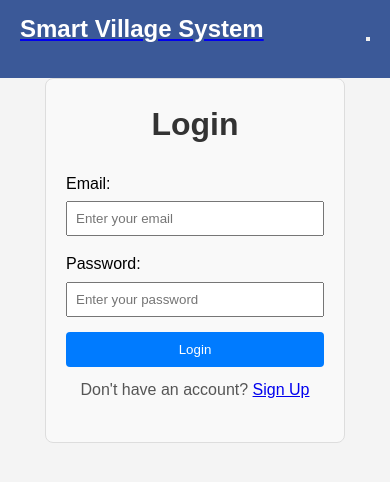
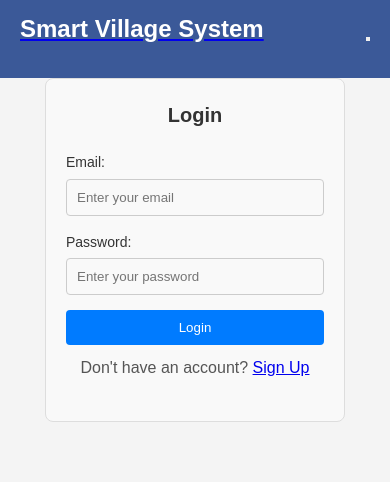
Before and after one commit to Rohitkagankar/Smart-village-system, a React (Vite) app in the folder frontend/: page /login in a window 390 px wide. Shown: the top 482 px of the page. Built offline with nearby package versions, Linux system fonts and the light colour scheme; the HTML template or start-up script is replaced by a standard one.

Commit message:
signup page

```diff
--- a/frontend/src/App.jsx
+++ b/frontend/src/App.jsx
@@ -21,7 +21,7 @@ function App() {
         <Route path="/healthcare" element={<Healthcare />} />
         <Route path="/economic-development" element={<EconomicDevelopment />} />
         <Route path="/login" element={<Login />} />
-        <Route path="/signup" element={<Signup />} /> {/* Add signup route */}
+        <Route path="/signup" element={<Signup />} />
       </Routes>
     </Router>
   );
--- /dev/null
+++ b/frontend/src/Pages/Signup/Signup.css
@@ -0,0 +1,114 @@
+/* General Container Styles */
+.signup-container {
+  width: 300px;
+  margin: 0 auto;
+  padding: 20px;
+  border: 1px solid #ddd;
+  border-radius: 8px;
+  background-color: #f9f9f9;
+  box-shadow: 0 4px 8px rgba(0, 0, 0, 0.1);
+}
+
+/* Header Styling */
+h2 {
+  text-align: center;
+  margin-bottom: 20px;
+  font-size: 24px;
+  color: #333;
+}
+
+/* Form Group Styling */
+.input-group {
+  margin-bottom: 15px;
+}
+
+.input-group label {
+  display: block;
+  margin-bottom: 5px;
+  font-size: 14px;
+  color: #333;
+}
+
+.input-group input {
+  width: 100%;
+  padding: 10px;
+  border: 1px solid #ccc;
+  border-radius: 4px;
+  box-sizing: border-box;
+  background-color: #f9f9f9;
+  transition: border-color 0.3s ease;
+}
+
+/* Input Focus Effect */
+.input-group input:focus {
+  border-color: #007bff;
+  outline: none;
+  box-shadow: 0 0 5px rgba(0, 123, 255, 0.3);
+}
+
+/* Button Styles */
+.signup-button {
+  width: 100%;
+  padding: 10px;
+  background-color: #007bff;
+  color: white;
+  border: none;
+  border-radius: 4px;
+  cursor: pointer;
+  font-size: 16px;
+  transition: background-color 0.3s ease;
+}
+
+.signup-button:hover {
+  background-color: #0056b3;
+}
+
+/* Error Message Styling */
+.error-message {
+  color: red;
+  margin-bottom: 15px;
+  text-align: center;
+}
+
+/* Login Prompt Styling */
+.login-prompt {
+  text-align: center;
+  margin-top: 10px;
+  font-size: 14px;
+}
+
+.login-prompt a {
+  color: #007bff;
+  text-decoration: none;
+}
+
+.login-prompt a:hover {
+  text-decoration: underline;
+}
+
+/* Responsive Styles */
+@media (max-width: 768px) {
+  .signup-container {
+    width: 90%;
+    padding: 15px;
+  }
+
+  h2 {
+    font-size: 22px;
+  }
+}
+
+@media (max-width: 480px) {
+  .signup-container {
+    width: 100%;
+    padding: 15px;
+  }
+
+  h2 {
+    font-size: 20px;
+  }
+
+  .signup-button {
+    font-size: 15px;
+  }
+}
--- a/frontend/src/Signup/Signup.jsx
+++ b/frontend/src/Pages/Signup/Signup.jsx
@@ -1,6 +1,7 @@
 // src/Pages/Signup/Signup.jsx
 import React, { useState } from 'react';
-import './Singup.css';
+import './Signup.css';
+
 
 const Signup = () => {
   const [formData, setFormData] = useState({
--- a/frontend/src/Signup/Signup.css
+++ /dev/null
@@ -1,80 +0,0 @@
-.signup-container {
-    width: 300px;
-    margin: 0 auto;
-    padding: 20px;
-    border: 1px solid #ddd;
-    border-radius: 8px;
-    background-color: #f9f9f9;
-  }
-
-  h2 {
-    text-align: center;
-    margin-bottom: 20px;
-  }
-
-  .input-group {
-    margin-bottom: 15px;
-  }
-
-  .input-group label {
-    display: block;
-    margin-bottom: 5px;
-    font-weight: bold;
-  }
-
-  .input-group input {
-    width: 100%;
-    padding: 8px;
-    box-sizing: border-box;
-    border: 1px solid #ccc;
-    border-radius: 4px;
-    background-color: #fff;
-    font-size: 14px;
-  }
-
-  .input-group input:focus {
-    border-color: #007bff;
-    outline: none;
-    box-shadow: 0 0 5px rgba(0, 123, 255, 0.5);
-  }
-
-  .signup-button {
-    width: 100%;
-    padding: 10px;
-    background-color: #28a745;
-    color: white;
-    border: none;
-    border-radius: 4px;
-    font-size: 16px;
-    cursor: pointer;
-  }
-
-  .signup-button:hover {
-    background-color: #218838;
-  }
-
-  .error-message {
-    color: red;
-    margin-bottom: 15px;
-    text-align: center;
-  }
-
-  .success-message {
-    color: green;
-    margin-bottom: 15px;
-    text-align: center;
-  }
-
-  .already-account {
-    text-align: center;
-    margin-top: 10px;
-  }
-
-  .already-account a {
-    color: #007bff;
-    text-decoration: none;
-  }
-
-  .already-account a:hover {
-    text-decoration: underline;
-  }
```
